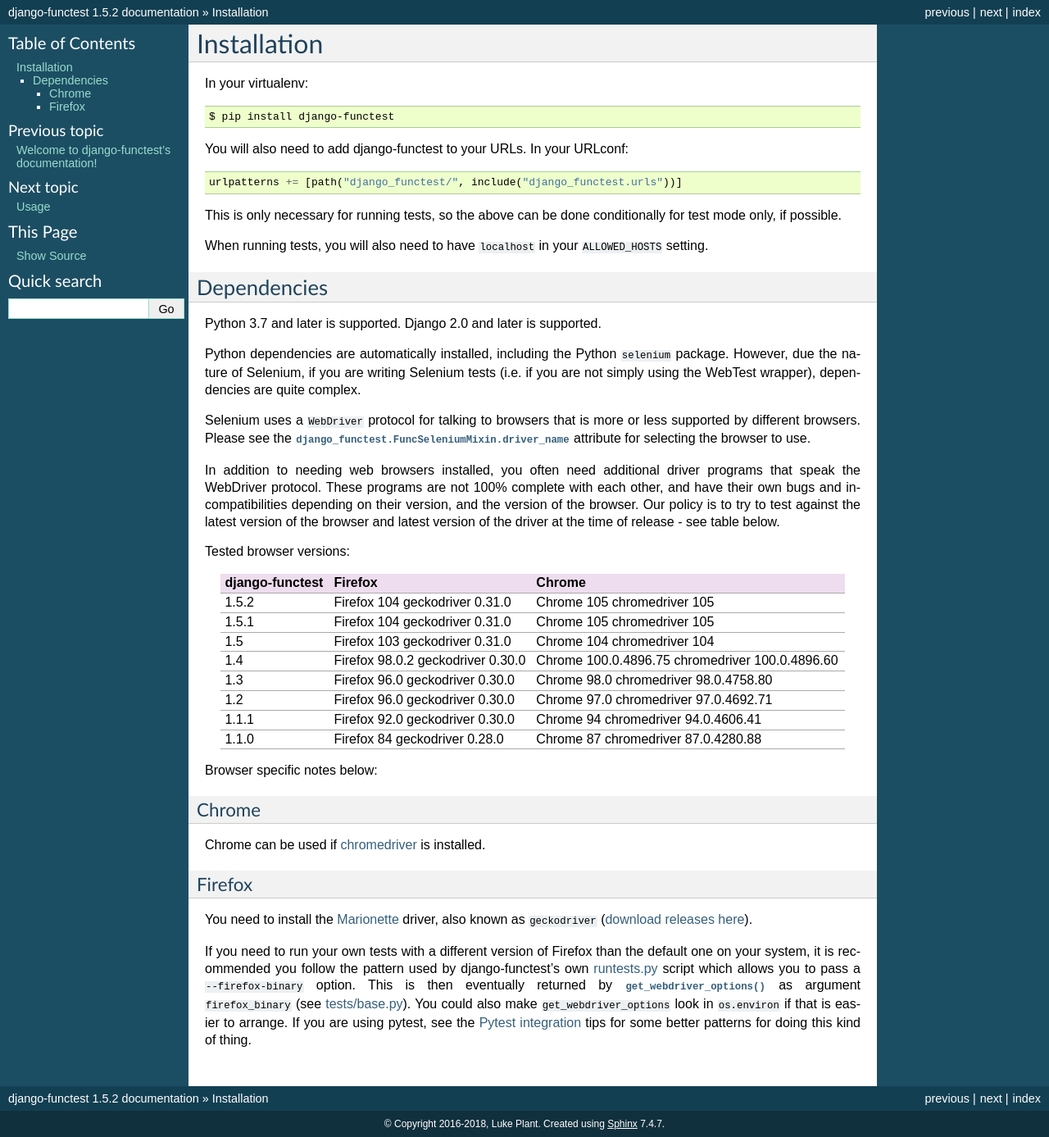
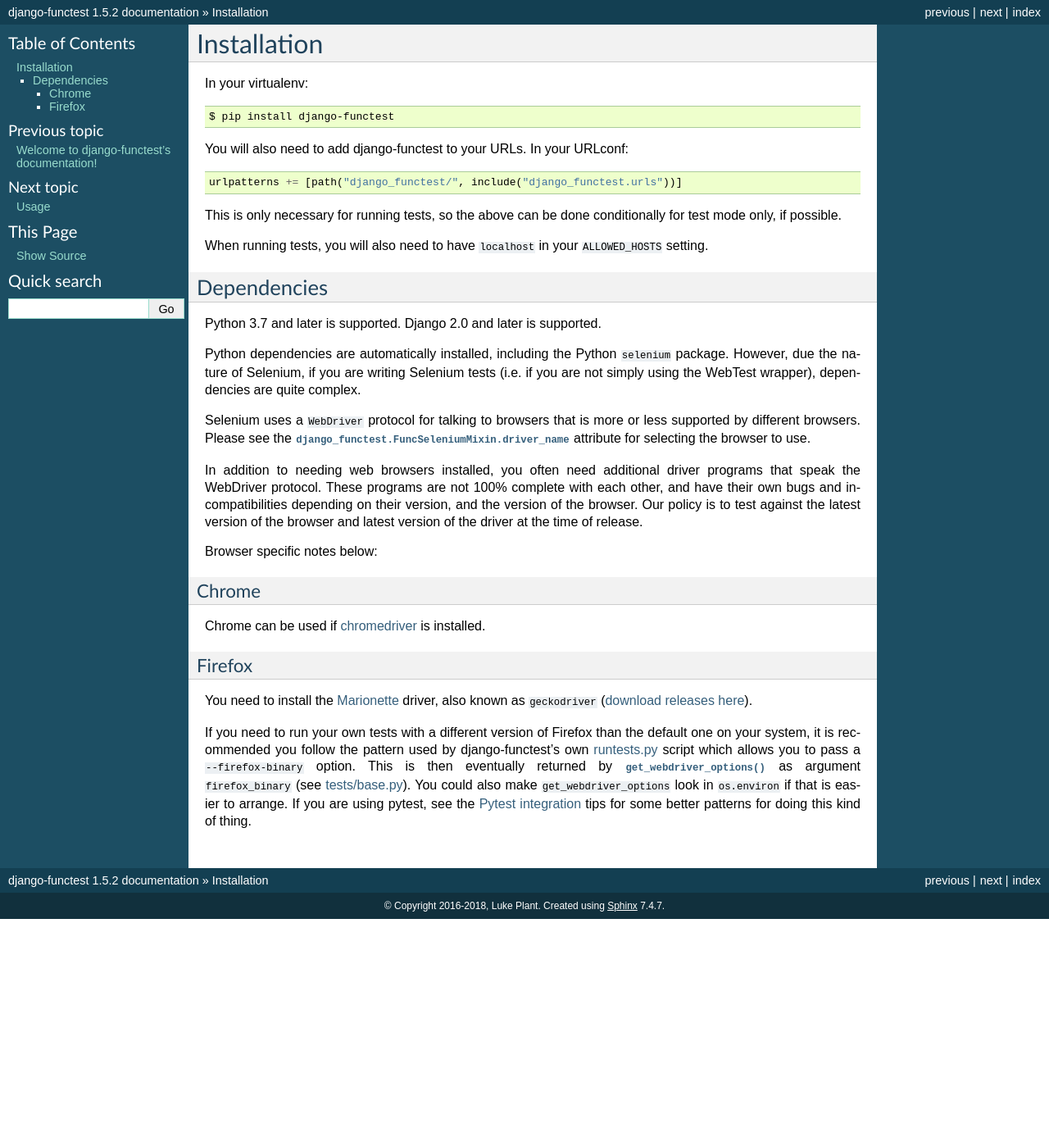
Before and after one commit to django-functest/django-functest, a Sphinx documentation site: the page built from docs/installation.rst, in a window 1280 px wide. Shown: the whole page at 82% size. Built offline with Sphinx 7.4.7, drawn with Linux system fonts in a browser that asks for light colours; after the commit the page ends 1121 px from its top, so only the background shows below that.

Commit message:
Remove some busywork from release process

```diff
--- a/RELEASE.rst
+++ b/RELEASE.rst
@@ -8,9 +8,6 @@
 * Make sure you have pulled latest master locally and are on the master branch.
 
 * Update HISTORY.rst, removing "(unreleased)" and adding date.
-
-* From the last test run on CI, add version numbers of Firefox/Chrome etc. into
-  the table in installation.rst.
 
 * Update the version number, removing the ``-dev1`` part if present
 
--- a/docs/installation.rst
+++ b/docs/installation.rst
@@ -36,39 +36,9 @@
 In addition to needing web browsers installed, you often need additional driver
 programs that speak the WebDriver protocol. These programs are not 100% complete
 with each other, and have their own bugs and incompatibilities depending on
-their version, and the version of the browser. Our policy is to try to test
-against the latest version of the browser and latest version of the driver at
-the time of release - see table below.
-
-Tested browser versions:
-
-+-------------------+---------------------+----------------------------+
-| django-functest   | Firefox             | Chrome                     |
-+===================+=====================+============================+
-| 1.5.2             | Firefox 104         | Chrome 105                 |
-|                   | geckodriver 0.31.0  | chromedriver 105           |
-+-------------------+---------------------+----------------------------+
-| 1.5.1             | Firefox 104         | Chrome 105                 |
-|                   | geckodriver 0.31.0  | chromedriver 105           |
-+-------------------+---------------------+----------------------------+
-| 1.5               | Firefox 103         | Chrome 104                 |
-|                   | geckodriver 0.31.0  | chromedriver 104           |
-+-------------------+---------------------+----------------------------+
-| 1.4               | Firefox 98.0.2      | Chrome 100.0.4896.75       |
-|                   | geckodriver 0.30.0  | chromedriver 100.0.4896.60 |
-+-------------------+---------------------+----------------------------+
-| 1.3               | Firefox 96.0        | Chrome 98.0                |
-|                   | geckodriver 0.30.0  | chromedriver 98.0.4758.80  |
-+-------------------+---------------------+----------------------------+
-| 1.2               | Firefox 96.0        | Chrome 97.0                |
-|                   | geckodriver 0.30.0  | chromedriver 97.0.4692.71  |
-+-------------------+---------------------+----------------------------+
-| 1.1.1             | Firefox 92.0        | Chrome 94                  |
-|                   | geckodriver 0.30.0  | chromedriver 94.0.4606.41  |
-+-------------------+---------------------+----------------------------+
-| 1.1.0             | Firefox 84          | Chrome 87                  |
-|                   | geckodriver 0.28.0  | chromedriver 87.0.4280.88  |
-+-------------------+---------------------+----------------------------+
+their version, and the version of the browser. Our policy is to test against the
+latest version of the browser and latest version of the driver at the time of
+release.
 
 Browser specific notes below:
 
```
